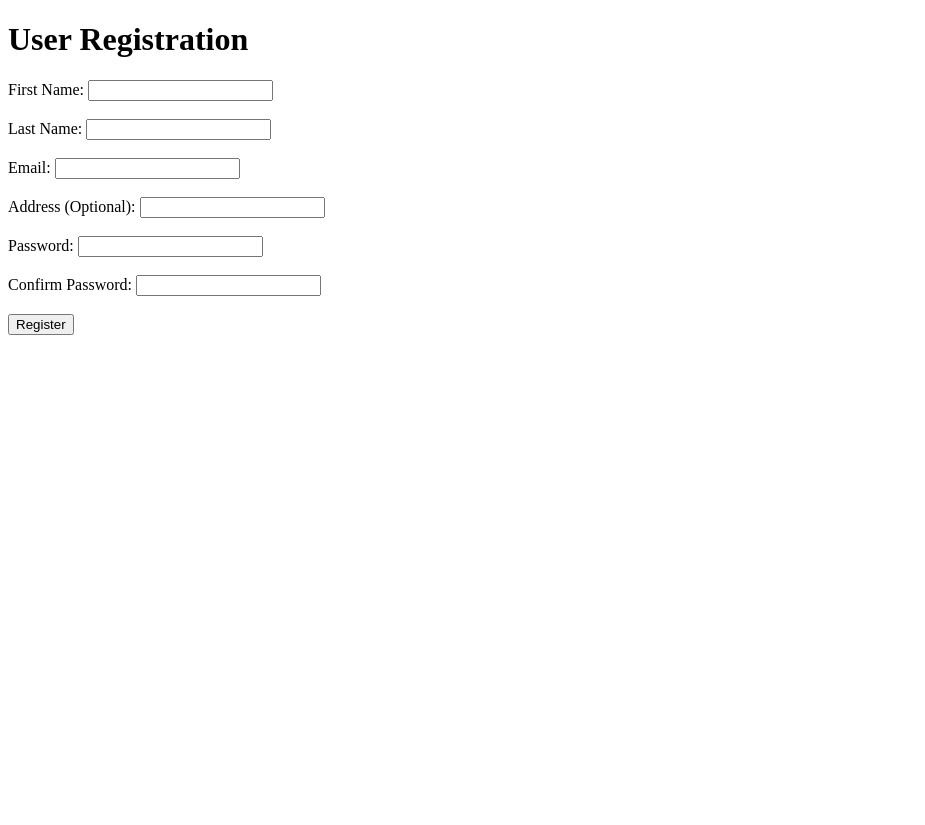
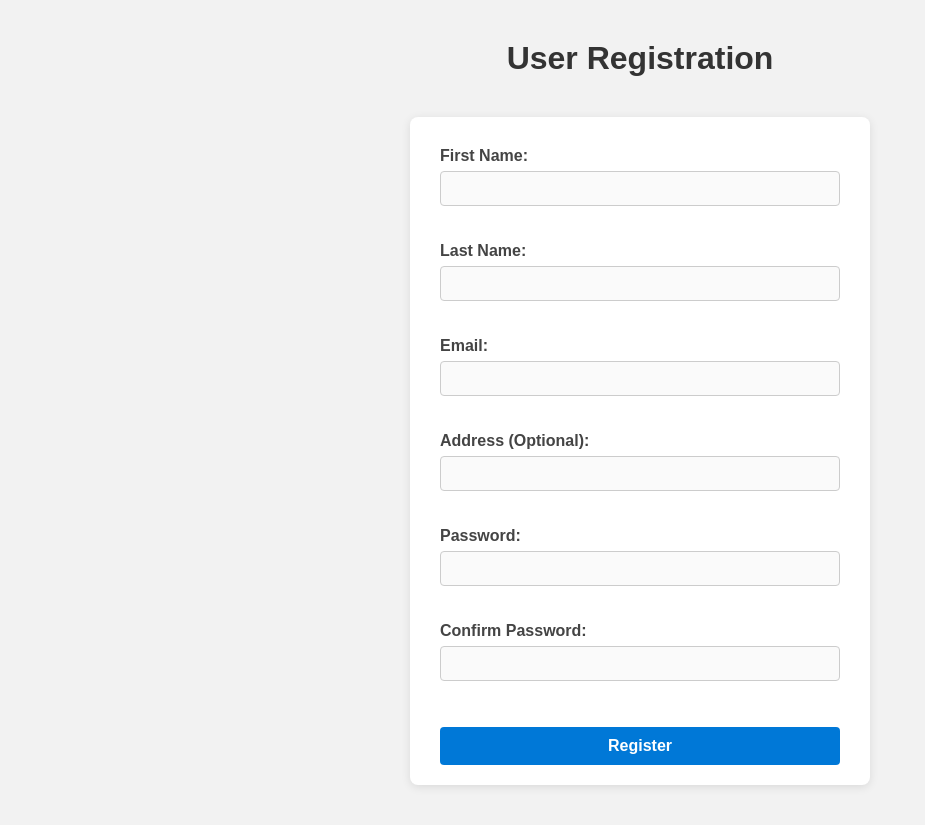
Before and after one commit to ProyGipsy/GipsyGuaranteesBackend, a Flask app: template templates/register.html in a window 1280 px wide. Shown: the whole page, without its empty margins (0-925 px from the left). Before the commit the page ends 335 px from the top, so only its background shows below. Run offline with Flask 3, Linux system fonts and the light colour scheme; the template is opened without the code that fills it, so the values that code supplies are empty.

Commit message:
Added User Register in the main app, also added style and modified some fields for WarrantyReg

```diff
--- a/app.py
+++ b/app.py
@@ -77,5 +77,49 @@ def warranty():
     print(f"Warranty info stored for user: {username}")
     return "Warranty information submitted successfully!"
 
+@app.route('/register')
+def register():
+    return render_template('register.html')
+
+@app.route('/submitRegistration', methods=['POST'])
+def submit_registration():
+    # Get form data
+    first_name = request.form.get('firstName')
+    last_name = request.form.get('lastName')
+    email = request.form.get('email')
+    address = request.form.get('address')
+    password = request.form.get('password')
+    confirm_password = request.form.get('confirmPassword')
+
+    # Simple password confirmation check
+    if password != confirm_password:
+        return "Passwords do not match!", 400
+
+    # Hash the password
+    hashed_password = generate_password_hash(password)
+
+    # Prepare user data
+    user_data = {
+        "first_name": first_name,
+        "last_name": last_name,
+        "email": email,
+        "address": address,
+        "password": hashed_password
+    }
+
+    users_file = 'users.json'
+    if os.path.exists(users_file):
+        with open(users_file, 'r') as f:
+            try:
+                users = json.load(f)
+            except json.JSONDecodeError:
+                users = []
+    else:
+        users = []
+    users.append(user_data)
+    with open(users_file, 'w') as f:
+        json.dump(users, f, indent=4)
+    return redirect(url_for('home'))
+
 if __name__ == '__main__':
     app.run(debug=True)
--- a/static/css/registerStyle.css
+++ b/static/css/registerStyle.css
@@ -1,9 +1,65 @@
 body {
+    background: #f2f2f2;
     font-family: Arial, sans-serif;
-    background-color: #f4f4f4;
-    display: flex;
-    justify-content: center;
-    align-items: center;
-    height: 100vh;
-    margin: 0;
 }
+
+h1 {
+    text-align: center;
+    margin-top: 40px;
+    color: #333;
+}
+
+form {
+    background: #fff;
+    max-width: 400px;
+    margin: 40px auto;
+    padding: 30px 30px 20px 30px;
+    border-radius: 8px;
+    box-shadow: 0 2px 10px rgba(0,0,0,0.1);
+}
+
+label {
+    display: block;
+    margin-bottom: 6px;
+    color: #444;
+    font-weight: bold;
+}
+
+input[type="text"],
+input[type="email"],
+input[type="password"] {
+    width: 100%;
+    padding: 8px 10px;
+    margin-bottom: 18px;
+    border: 1px solid #ccc;
+    border-radius: 4px;
+    box-sizing: border-box;
+    font-size: 15px;
+    background: #fafafa;
+    transition: border-color 0.2s;
+}
+
+input[type="text"]:focus,
+input[type="email"]:focus,
+input[type="password"]:focus {
+    border-color: #0078d7;
+    outline: none;
+}
+
+button[type="submit"] {
+    width: 100%;
+    padding: 10px;
+    background: #0078d7;
+    color: #fff;
+    border: none;
+    border-radius: 4px;
+    font-size: 16px;
+    font-weight: bold;
+    cursor: pointer;
+    margin-top: 10px;
+    transition: background 0.2s;
+}
+
+button[type="submit"]:hover {
+    background: #005fa3;
+}
--- a/templates/login.html
+++ b/templates/login.html
@@ -15,7 +15,7 @@
             <button type="submit">Iniciar Sesión</button>
         </form>
         <p>
-            ¿No tienes una cuenta? <a href="register.html">Regístrate</a>
+            ¿No tienes una cuenta? <a href="{{ url_for('register') }}">Regístrate</a>
         </p>
     </div>
 </body>
--- a/templates/register.html
+++ b/templates/register.html
@@ -4,6 +4,7 @@
     <meta charset="UTF-8">
     <meta name="viewport" content="width=device-width, initial-scale=1.0">
     <title>User Registration</title>
+    <link rel="stylesheet" href="{{ url_for('static', filename='css/registerStyle.css') }}">
 </head>
 <body>
     <h1>User Registration</h1>
```
Also changed, not shown: templates/warrantyReg.html (+14 -9 lines), users.json (added, +18 -0 lines).
